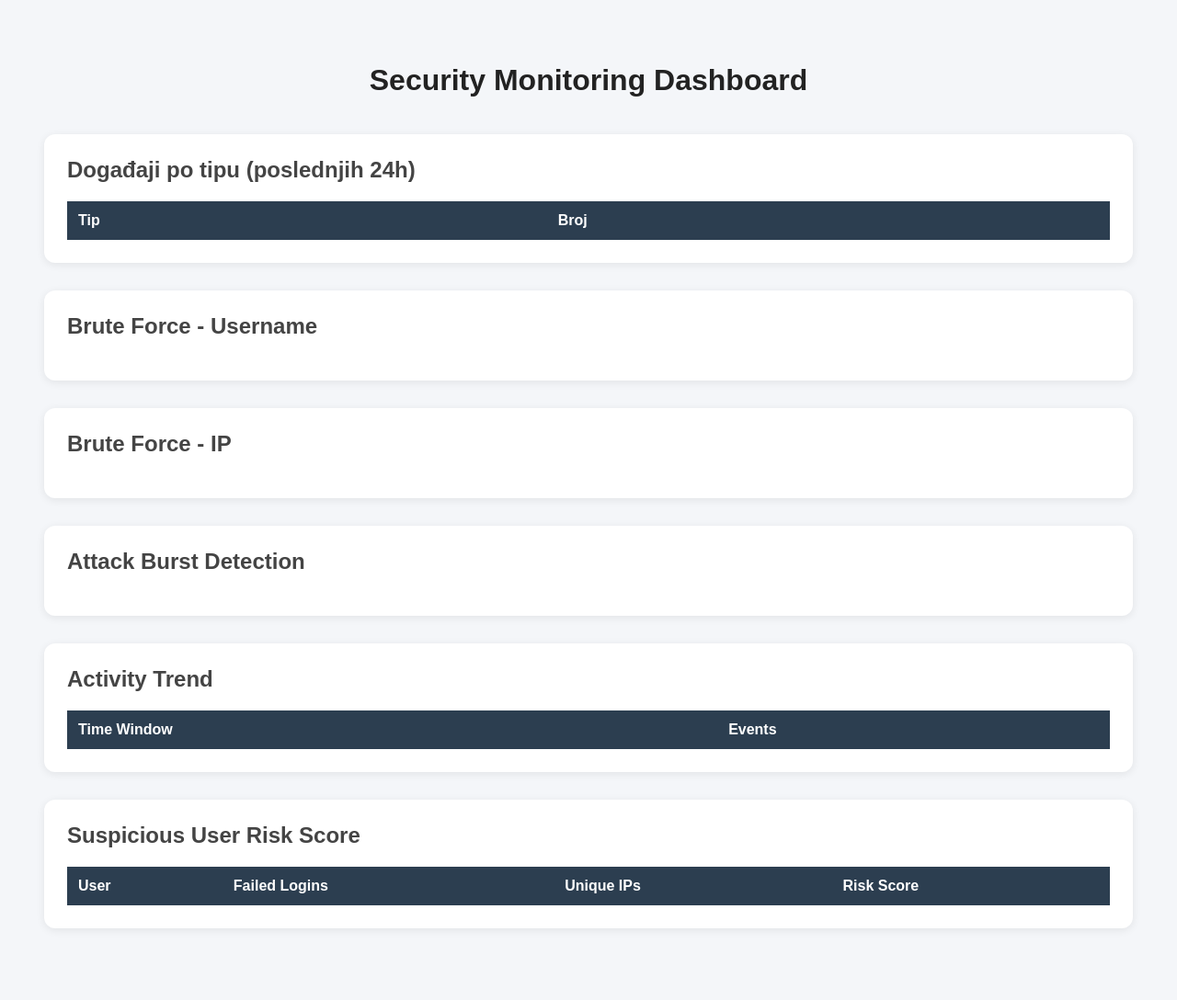
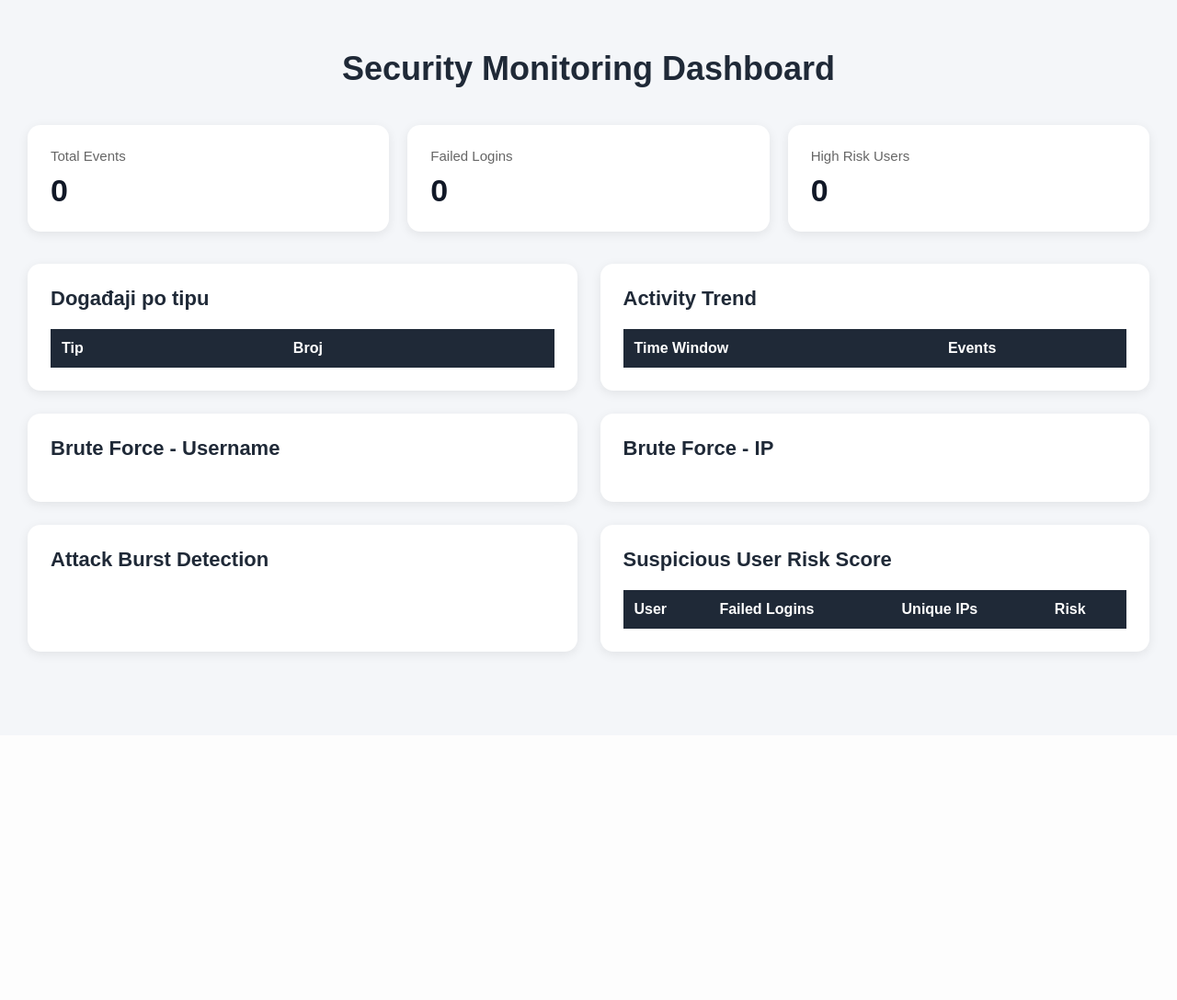
Before and after one commit to AndjelAF/security-log-system, a Flask app: page / in a window 1280 px wide. Shown: the whole page at 92% size. After the commit the page ends 717 px from the top, so only its background shows below. Run offline with Flask 3, Linux system fonts and the light colour scheme; data that the repository does not hold is empty.

Commit message:
front dorada

```diff
--- a/src/templates/index.html
+++ b/src/templates/index.html
@@ -1,85 +1,145 @@
 <!DOCTYPE html>
 <html>
+
 <head>
     <title>Security Log Dashboard</title>
 
     <style>
 
+        * {
+            box-sizing: border-box;
+        }
+
         body {
+            margin: 0;
+            padding: 30px;
             font-family: Arial, sans-serif;
             background-color: #f4f6f9;
-        padding: 40px;
             color: #333;
         }
 
         h1 {
             text-align: center;
             margin-bottom: 40px;
-        color: #222;
+            color: #1f2937;
+            font-size: 36px;
+        }
+
+        h2 {
+            margin-top: 0;
+            margin-bottom: 20px;
+            color: #1f2937;
+            font-size: 22px;
+        }
+
+        .summary-grid {
+            display: grid;
+            grid-template-columns: repeat(auto-fit, minmax(220px, 1fr));
+            gap: 20px;
+            margin-bottom: 35px;
+        }
+
+        .summary-card {
+            background: white;
+            padding: 25px;
+            border-radius: 14px;
+            box-shadow: 0px 3px 12px rgba(0,0,0,0.08);
+            transition: 0.2s ease;
+        }
+
+        .summary-card:hover {
+            transform: translateY(-3px);
+        }
+
+        .summary-title {
+            font-size: 15px;
+            color: #666;
+            margin-bottom: 10px;
+        }
+
+        .summary-value {
+            font-size: 34px;
+            font-weight: bold;
+            color: #111827;
+        }
+
+        .dashboard-grid {
+            display: grid;
+            grid-template-columns: repeat(auto-fit, minmax(500px, 1fr));
+            gap: 25px;
         }
 
         .section {
             background: white;
             padding: 25px;
-        margin-bottom: 30px;
-        border-radius: 12px;
-        box-shadow: 0px 2px 10px rgba(0,0,0,0.08);
-    }
-
-    h2 {
-        margin-top: 0;
-        color: #444;
+            border-radius: 14px;
+            box-shadow: 0px 3px 12px rgba(0,0,0,0.08);
         }
 
         table {
             width: 100%;
             border-collapse: collapse;
-        margin-top: 15px;
         }
 
         th {
-        background-color: #2c3e50;
+            background-color: #1f2937;
             color: white;
             padding: 12px;
             text-align: left;
         }
 
         td {
-        padding: 10px;
-        border-bottom: 1px solid #ddd;
+            padding: 12px;
+            border-bottom: 1px solid #e5e7eb;
         }
 
         tr:hover {
-        background-color: #f2f2f2;
+            background-color: #f9fafb;
         }
 
         .alert {
-        background-color: #ffe5e5;
-        color: #b30000;
-        padding: 12px;
-        border-left: 5px solid red;
+            background-color: #fff1f2;
+            border-left: 5px solid #dc2626;
+            color: #991b1b;
+            padding: 14px;
             margin-bottom: 12px;
-        border-radius: 6px;
+            border-radius: 8px;
             font-weight: bold;
         }
 
+        .badge {
+            display: inline-block;
+            padding: 6px 12px;
+            border-radius: 20px;
+            font-size: 13px;
+            font-weight: bold;
+            color: white;
+        }
+
         .risk-high {
-        color: darkred;
-        font-weight: bold;
+            background-color: #dc2626;
         }
 
         .risk-medium {
-        color: orange;
-        font-weight: bold;
+            background-color: #f59e0b;
         }
 
         .risk-low {
-        color: green;
-        font-weight: bold;
+            background-color: #16a34a;
+        }
+
+        @media (max-width: 600px) {
+
+            body {
+                padding: 15px;
+            }
+
+            .dashboard-grid {
+                grid-template-columns: 1fr;
+            }
         }
 
     </style>
-
 </head>
 
 <body>
@@ -87,19 +147,72 @@
     <h1>Security Monitoring Dashboard</h1>
 
 
+    <!-- SUMMARY CARDS -->
+
+    <div class="summary-grid">
+
+        <div class="summary-card">
+            <div class="summary-title">Total Events</div>
+            <div class="summary-value" id="totalEvents">0</div>
+        </div>
+
+        <div class="summary-card">
+            <div class="summary-title">Failed Logins</div>
+            <div class="summary-value" id="failedLogins">0</div>
+        </div>
+
+        <div class="summary-card">
+            <div class="summary-title">High Risk Users</div>
+            <div class="summary-value" id="highRiskUsers">0</div>
+        </div>
+
+    </div>
+
+
+
+    <!-- DASHBOARD GRID -->
+
+    <div class="dashboard-grid">
+
+        <!-- EVENTS BY TYPE -->
+
         <div class="section">
 
-    <h2>Događaji po tipu (poslednjih 24h)</h2>
+            <h2>Događaji po tipu</h2>
 
             <table id="typesTable">
+
                 <tr>
                     <th>Tip</th>
                     <th>Broj</th>
                 </tr>
+
             </table>
 
         </div>
 
+
+
+        <!-- TREND -->
+
+        <div class="section">
+
+            <h2>Activity Trend</h2>
+
+            <table id="trendTable">
+
+                <tr>
+                    <th>Time Window</th>
+                    <th>Events</th>
+                </tr>
+
+            </table>
+
+        </div>
+
+
+
+        <!-- USER ALERTS -->
 
         <div class="section">
 
@@ -110,6 +223,9 @@
         </div>
 
 
+
+        <!-- IP ALERTS -->
+
         <div class="section">
 
             <h2>Brute Force - IP</h2>
@@ -118,6 +234,9 @@
 
         </div>
 
+
+
+        <!-- BURST -->
 
         <div class="section">
 
@@ -128,34 +247,28 @@
         </div>
 
 
-<div class="section">
 
-    <h2>Activity Trend</h2>
-
-    <table id="trendTable">
-        <tr>
-            <th>Time Window</th>
-            <th>Events</th>
-        </tr>
-    </table>
-
-</div>
-
+        <!-- RISK USERS -->
 
         <div class="section">
 
             <h2>Suspicious User Risk Score</h2>
 
             <table id="riskTable">
+
                 <tr>
                     <th>User</th>
                     <th>Failed Logins</th>
                     <th>Unique IPs</th>
-            <th>Risk Score</th>
+                    <th>Risk</th>
                 </tr>
+
             </table>
 
         </div>
+
+    </div>
+
 
 
 <script>
@@ -167,13 +280,25 @@ async function loadTypes() {
 
     const table = document.getElementById("typesTable");
 
+    let total = 0;
+    let failed = 0;
+
     data.forEach(item => {
+
+        total += item.count;
+
+        if (item._id === "failed_login") {
+            failed = item.count;
+        }
 
         const row = table.insertRow();
 
         row.insertCell(0).innerText = item._id;
         row.insertCell(1).innerText = item.count;
     });
+
+    document.getElementById("totalEvents").innerText = total;
+    document.getElementById("failedLogins").innerText = failed;
 }
 
 
@@ -272,6 +397,8 @@ async function loadRiskUsers() {
 
     const table = document.getElementById("riskTable");
 
+    let highRiskCount = 0;
+
     data.forEach(user => {
 
         const row = table.insertRow();
@@ -284,21 +411,34 @@ async function loadRiskUsers() {
         row.insertCell(2).innerText =
             user.ip_count;
 
-        const scoreCell = row.insertCell(3);
+        const badgeCell = row.insertCell(3);
 
-        scoreCell.innerText =
-            user.risk_score;
+        const badge = document.createElement("span");
+
+        badge.classList.add("badge");
 
         if (user.risk_score >= 10) {
-            scoreCell.className = "risk-high";
+
+            badge.innerText = "HIGH";
+            badge.classList.add("risk-high");
+            highRiskCount++;
+
+        } else if (user.risk_score >= 5) {
+
+            badge.innerText = "MEDIUM";
+            badge.classList.add("risk-medium");
+
+        } else {
+
+            badge.innerText = "LOW";
+            badge.classList.add("risk-low");
         }
-        else if (user.risk_score >= 5) {
-            scoreCell.className = "risk-medium";
-        }
-        else {
-            scoreCell.className = "risk-low";
-        }
+
+        badgeCell.appendChild(badge);
     });
+
+    document.getElementById("highRiskUsers").innerText =
+        highRiskCount;
 }
 
 
```
Lines whose indentation alone changed are shown as unchanged.
